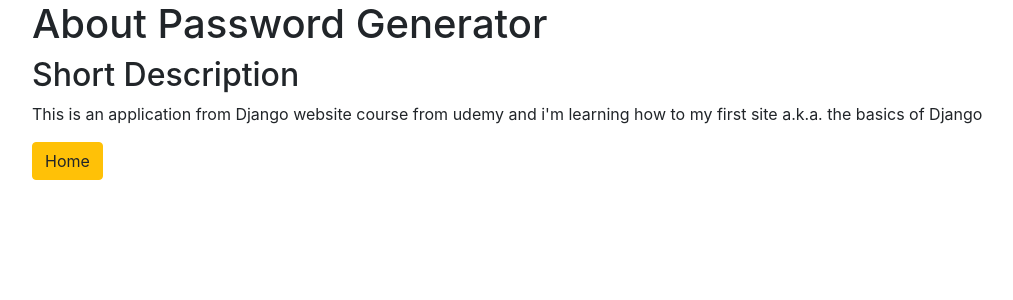
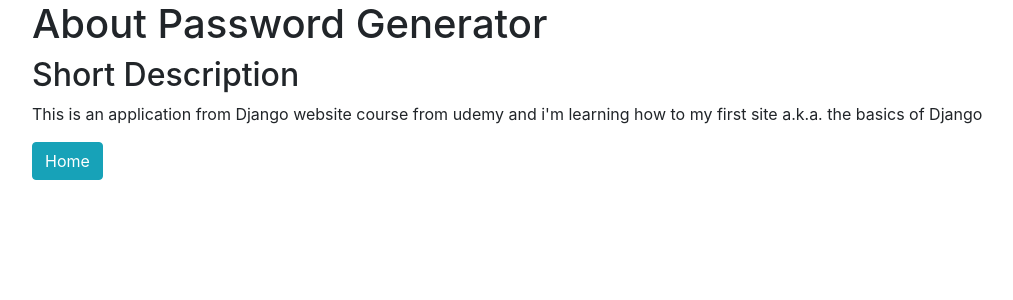
Before and after one commit to sakew/django3-udemy-course-started-10-07-2020, a Django app: page /about/ in a window 1280 px wide. Shown: the top 300 px of the page, without its empty margins (53-1066 px from the left). Run offline with Django 3.2, Linux system fonts and the light colour scheme; some libraries are stand-ins or nearby versions.

Commit message:
i made some changes.

```diff
--- a/generator/templates/generator/about.html
+++ b/generator/templates/generator/about.html
@@ -9,6 +9,6 @@
 <p>This is an application from Django website course from udemy and i'm learning
     how to my first site a.k.a. the basics of Django</p>
 
-<a href="{% url 'home' %}" class="btn btn-warning">Home</a>
+<a href="{% url 'home' %}" class="btn btn-info">Home</a>
 
 </div>
--- a/password_generator/settings.py
+++ b/password_generator/settings.py
@@ -20,7 +20,7 @@ BASE_DIR = os.path.dirname(os.path.dirname(os.path.abspath(__file__)))
 # See https://docs.djangoproject.com/en/3.0/howto/deployment/checklist/
 
 # SECURITY WARNING: keep the secret key used in production secret!
-SECRET_KEY = '8@)@x=0q3pzf3p*vz3gyjio*re@$mwu5tt=hfdj%m@$i$-^28c'
+SECRET_KEY = '8@)@x=0q3pzf3p*vz3gyjio*re@$mwu5tt=hfdj%m@$i$-^dasdasdasdasdas'
 
 # SECURITY WARNING: don't run with debug turned on in production!
 DEBUG = True
```
